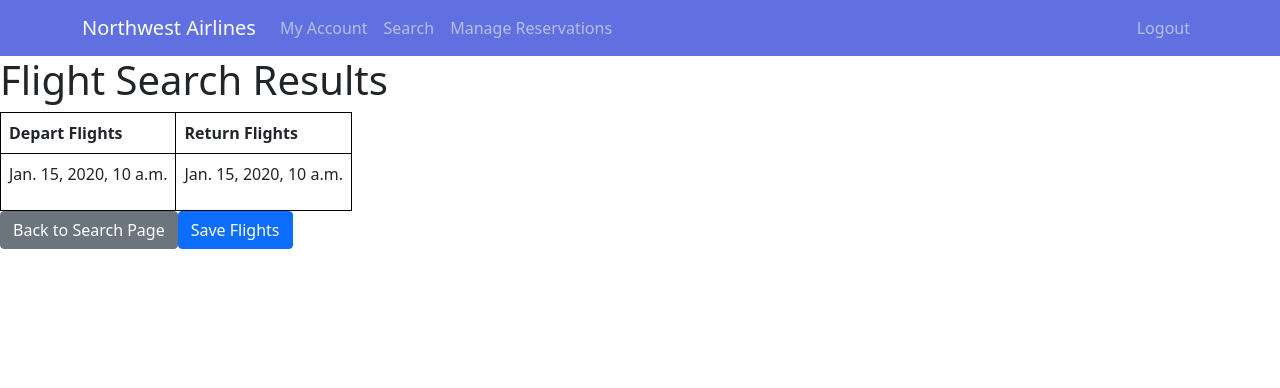
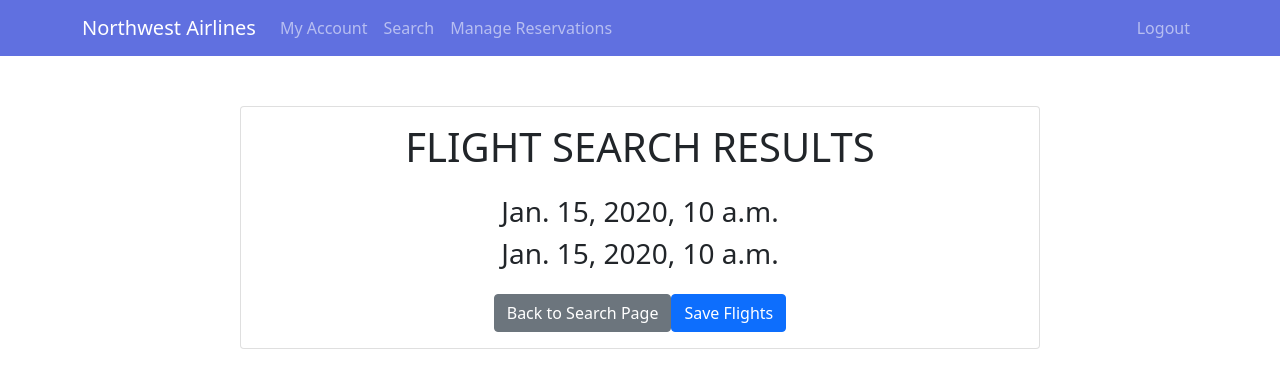
Before and after one commit to mei-sean/Northwest, a Django app: template reservations/templates/reservations/flights_list.html in a window 1280 px wide. Shown: the top 388 px of the page. Run offline with Django 4.2, Linux system fonts and the light colour scheme; tables that the repository leaves empty hold one stand-in row (values such as "Sample post"); the template is opened without the code that fills it: values that come from a table or form of the project are taken from there, most other values are stand-ins (such as "Sample title", 1, 10 or a date in 2020); some libraries are stand-ins or nearby versions.

Commit message:
Frontend adjusted

```diff
--- a/reservations/templates/reservations/flights_list.html
+++ b/reservations/templates/reservations/flights_list.html
@@ -1,71 +1,59 @@
-{% extends 'base.html' %} {% block title %} flights {% endblock %}
-{%block content %}
-<style>
-  table {
-      border-collapse: collapse;
-  }
-  th, td {
-      border: 1px solid black;
-      padding: 8px;
-  }
-</style>
-<h1>Flight Search Results</h1>
-<!DOCTYPE html>
-<html>
-<head>
+{% extends 'base.html' %}
+{% block title %} flights {% endblock %}
 
-</head>
-<body>
-  <form method="post" >
+{% block content %}
+<div class="card mx-auto" style="max-width: 800px; margin-top: 50px;">
+  <div class="card-body">
+    <h1 class="text-center mb-4">FLIGHT SEARCH RESULTS</h1>
+    <div class="d-flex justify-content-center">
+      <form method="post" style="width: 100%;">
         {% csrf_token %}
-    <table>
-      <tr>
-        <th>Depart Flights</th>
-        {% if return_flights %}
-          <th>Return Flights</th>
-        {% endif %}
-      </tr>
-      <tr>
-        <td>
-          {{departure_date}}
-          <ul style="list-style-type:none;">
+        <div class="row">
+          <div class="col-md-10 mx-auto">
+            <h3 class="text-center">{{departure_date}}</h3>
             {% for flight in flights %}
               {% if flight.depart_time.date == departure_date %}
-              <li>
+                <div class="card my-3 mx-auto" style="max-width: 100%; margin: 0 auto;">
+                  <div class="card-body">
+                    <p><b>Departure Airport:</b> {{ flight.depart_airport.name }} ({{ flight.depart_airport.code }})</p>
+                    <p><b>Destination Airport:</b> {{ flight.arrival_airport.name }} ({{ flight.arrival_airport.code }})</p>
+                    <p><b>Departure time:</b> {{ flight.depart_time.time}}</p>
+                    <p><b>Arrival time:</b> {{ flight.arrival_time.time}}</p>
                     <input type="checkbox" name="depart_flights[]" value="{{flight.id}}">
-                <p>Departure Airport: {{ flight.depart_airport.name }} ({{ flight.depart_airport.code }})</p>
-                <p>Destination Airport: {{ flight.arrival_airport.name }} ({{ flight.arrival_airport.code }})</p>
-                <p>Departure time: {{ flight.depart_time.time}}</p>
-                <p>Arrival time: {{ flight.arrival_time.time}}</p>
-              </li>
+                    <label for="flight{{flight.id}}"><i>Book this flight</i></label>
+                  </div>
+                </div>
               {% endif %}
             {% endfor %}
-          </ul>
-        </td>
+          </div>
           {% if return_flights %}
-          <td>
-            {{return_date}}
-            <ul style="list-style-type:none;">
+            <div class="col-md-10 mx-auto">
+              <h3 class="text-center">{{return_date}}</h3>
               {% for flight in return_flights %}
                 {% if flight.depart_time.date == return_date %}
-                <li>
+                  <div class="card my-3 mx-auto" style="max-width: 100%; margin: 0 auto;">
+                    <div class="card-body">
+                      <p><b>Departure Airport:</b> {{ flight.depart_airport.name }} ({{ flight.depart_airport.code }})</p>
+                      <p><b>Destination Airport:</b> {{ flight.arrival_airport.name }} ({{ flight.arrival_airport.code }})</p>
+                      <p><b>Departure time:</b> {{ flight.depart_time.time}}</p>
+                      <p><b>Arrival time:</b> {{ flight.arrival_time.time}}</p>
                       <input type="checkbox" name="return_flights[]" value="{{flight.id}}">
-                  <p>Departure Airport: {{ flight.depart_airport.name }} ({{ flight.depart_airport.code }})</p>
-                  <p>Destination Airport: {{ flight.arrival_airport.name }} ({{ flight.arrival_airport.code }})</p>
-                  <p>Departure time: {{ flight.depart_time.time}}</p>
-                  <p>Arrival time: {{ flight.arrival_time.time}}</p>
-                </li>
+                      <label for="flight{{flight.id}}"><i>Book this flight</i></label>
+                    </div>
+                  </div>
                 {% endif %}
               {% endfor %}
-            </ul>
-          </td>
+            </div>
           {% endif %}
-      </tr>
-    </table>
-    <button onclick=goBack()  class='btn btn-secondary'>Back to Search Page</button><button type="submit" class='btn btn-primary'>Save Flights</button>
+        </div>
+        <div class="d-flex justify-content-center mt-3">
+          <button onclick="goBack()" class='btn btn-secondary mr-2'>Back to Search Page</button>
+          <button type="submit" class='btn btn-primary'>Save Flights</button>
+        </div>
       </form>
-
-
+    </div>
+  </div>
+</div>
 
 <script>
 function goBack() {
@@ -73,8 +61,4 @@
 }
 </script>
 
-</body>
-</html>
-
-
 {% endblock %}
--- a/reservations/templates/reservations/my_account.html
+++ b/reservations/templates/reservations/my_account.html
@@ -1,10 +1,9 @@
 {% extends 'base.html' %} {% block content %}
-<h2 class="text-center mb-4">My Account</h2>
-<div class="row justify-content-center">
+<div class="d-flex align-items-center justify-content-center vh-100">
   <div class="col-md-6 mx-auto">
     <div class="card">
       <div class="card-body">
-        <h5 class="card-title">Personal Information</h5>
+        <h2 class="text-center mb-4">PERSONAL INFORMATION</h2>
         <table class="table table-sm">
           <tr>
             <td>First name:</td>
```
Also changed, not shown: reservations/templates/reservations/change_password.html (+46 -7 lines), reservations/templates/reservations/passenger_information.html (+8 -1 lines), reservations/templates/reservations/search.html (+14 -12 lines), reservations/templates/reservations/update_user.html (+31 -18 lines). Lines whose indentation alone changed are shown as unchanged.
